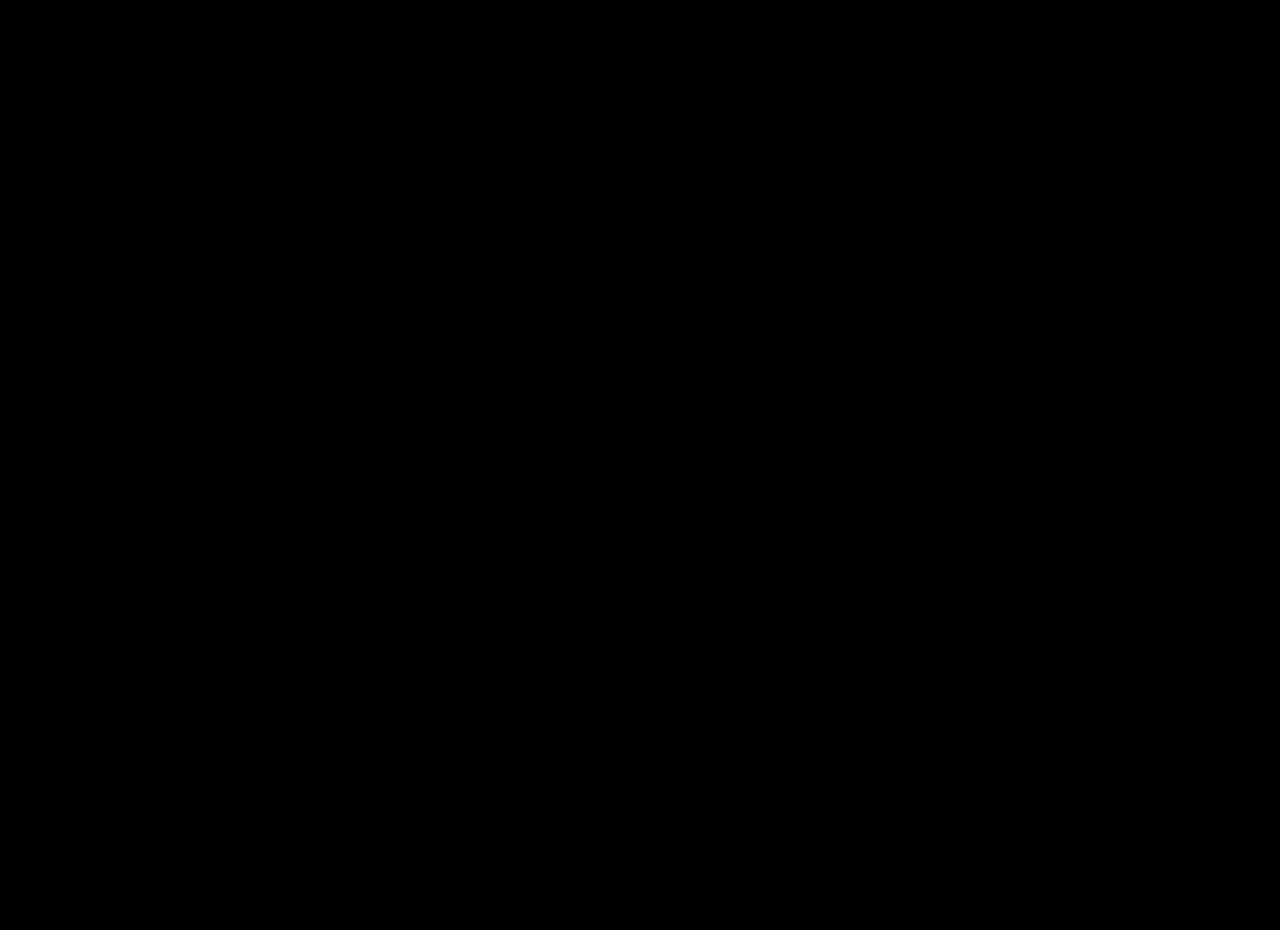
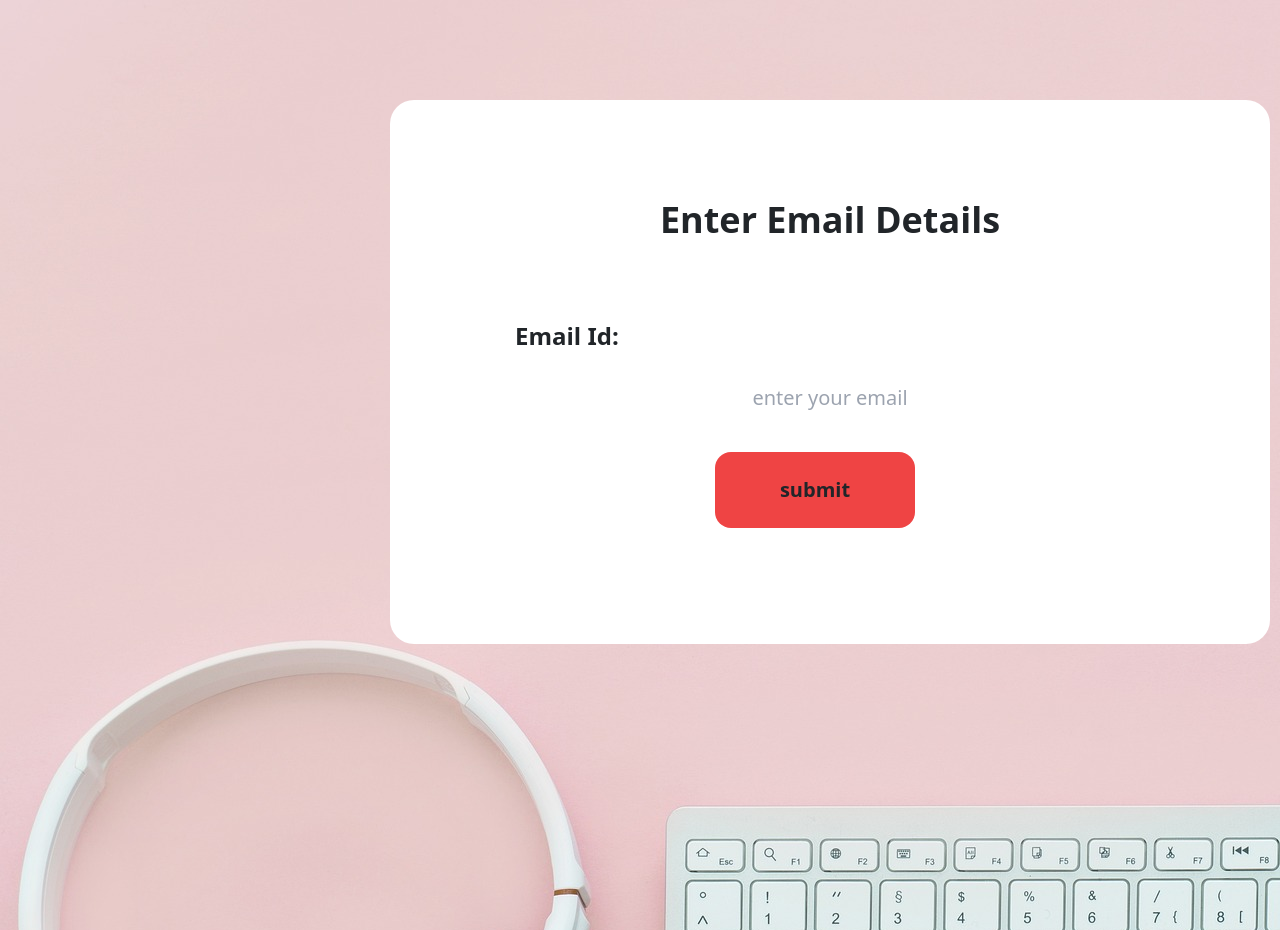
Before and after one commit to Sumanth3028/Expense-Auth, a React (Create React App) app: page /forgotpassword in a window 1280 px wide. Before the commit this address had no page. Built offline with nearby package versions, Linux system fonts and the light colour scheme.

Commit message:
forgot password functionality added

```diff
--- a/src/App.js
+++ b/src/App.js
@@ -4,15 +4,17 @@
 import LoginForm from "./components/Auth/LoginForm";
 import Dummy from "./components/Auth/Pages/Dummy";
 import CompleteForm from "./components/Auth/Pages/CompleteForm";
+import ForgotPassword from "./components/Auth/Pages/ForgotPassword";
 function App() {
 
   return (
-    <div style={{background:'black',height:'930px',width:'100%',marginTop:'0rem'}} >
+    <div style={{background:'black',height:'930px',width:'100%'}} >
       <Routes>
         <Route path='/' element={<SignUpForm/>}></Route>
         <Route path='/login' element={<LoginForm/>}></Route>
         <Route path='/dummy' element={<Dummy/>}></Route>
         <Route path='/profile' element={<CompleteForm />} />
+        <Route path='/forgotpassword' element={<ForgotPassword />} />
       </Routes>
 
     </div>
--- a/src/components/Auth/LoginForm.js
+++ b/src/components/Auth/LoginForm.js
@@ -1,6 +1,6 @@
 import React,{useRef, useState} from 'react'
 import { Button, Card, Form, FormControl, FormGroup, FormLabel } from 'react-bootstrap'
-import { useNavigate } from 'react-router-dom'
+import { Link, useNavigate } from 'react-router-dom'
 
 
 
@@ -68,10 +68,13 @@
       <FormLabel style={{fontSize:'2rem',textAlign:'left',marginLeft:'3rem'}}>Password:</FormLabel>
       <FormControl type="password" placeholder=" Enter password" style={{width:'80%',marginLeft:'3rem',padding:'1rem',marginBottom:'1rem'}} ref={password} required></FormControl>
     </FormGroup>
-   <Button variant="primary" type="submit" style={{marginTop:'2rem',marginLeft:'13rem',width:"40%",padding:'1rem'}}>Submit</Button>
+   <Button variant="primary" type="submit" style={{marginTop:'2rem',marginLeft:'13rem',width:"40%",padding:'1rem',marginBottom:'1rem'}}>login</Button>
+
   </Form>
 
 </Card>
+
+<p className='text-white text-xl ml-[830px]'>Forgot Your Password</p><Link to={'/forgotpassword'} className=' text-xl text-blue-400  ml-[550px] px-[300px] py-[220px]'>forgot password</Link>
 </div>
 </div>
   )
--- /dev/null
+++ b/src/components/Auth/Pages/ForgotPassword.js
@@ -0,0 +1,45 @@
+import React, { useRef, useState } from 'react'
+import New from '../../../assets/new.jpg'
+import axios from 'axios'
+const ForgotPassword = () => {
+    const [success,setSucess]=useState(false)
+    const emailRef=useRef()
+    const submitHandler=async(e)=>{
+         e.preventDefault()
+         try{
+         const email=emailRef.current.value
+
+        let response= await axios.post('https://identitytoolkit.googleapis.com/v1/accounts:sendOobCode?key=AIzaSyCSf-ElfBk_z7q902i-D2AJidG1e6X6Vyg',{
+            requestType: "PASSWORD_RESET",
+            email: email,
+        })
+
+        console.log(response)
+        setSucess(true)
+    }
+    catch(error){
+        alert(error.message)
+    }
+    emailRef.current.value=""
+    }
+  return (
+    <div className='bg-hero h-full py-[100px] items-start'>
+
+         {/* <img src={New}></img> */}
+        <div className=' bg-white   flex  justify-center  w-[300px] ml-[390px]  px-[440px] py-[100px]  rounded-3xl'>
+
+            <form onSubmit={submitHandler} >
+             <header className='text-4xl font-bold text-center  rounded mb-[80px] '>Enter Email Details</header>
+                <label className='text-2xl  font-bold text-start mb-4'> Email Id:</label>
+                <input type='email' placeholder='enter your email' className='w-[630px] text-center text-xl  px-5 py-2 border-3 border-black rounded mb-3' required ref={emailRef}></input>
+                {success && <p className='text-l text-center'>Change Password Link sent successfully</p>}
+                <button type='submit' className='bg-red-500 px-9 py-4 w-[200px] my-3 rounded-2xl mx-[200px] text-xl font-semibold'>submit</button>
+
+            </form>
+        </div>
+    </div>
+
+  )
+}
+
+export default ForgotPassword
--- a/tailwind.config.js
+++ b/tailwind.config.js
@@ -2,7 +2,11 @@
 module.exports = {
   content: [ "./src/**/*.{js,jsx,ts,tsx}"],
   theme: {
-    extend: {},
+    extend: {
+      backgroundImage: {
+        'hero': "url('../src/assets/new2.jpg')",
+      },
+    },
   },
   plugins: [],
 }
```
Also changed, not shown: src/assets/new.jpg (added), src/assets/new2.jpg (added).
